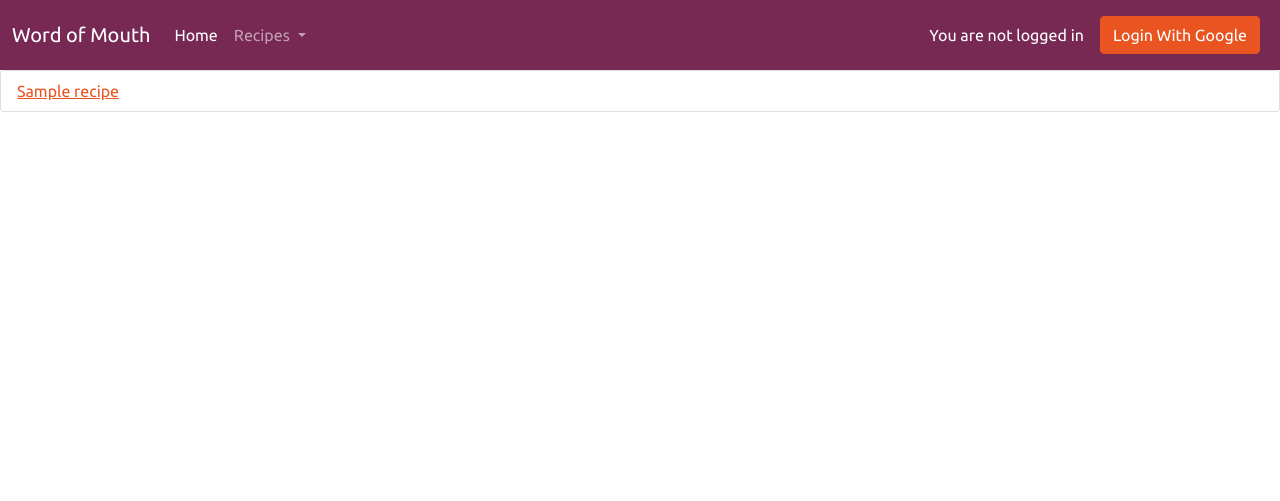
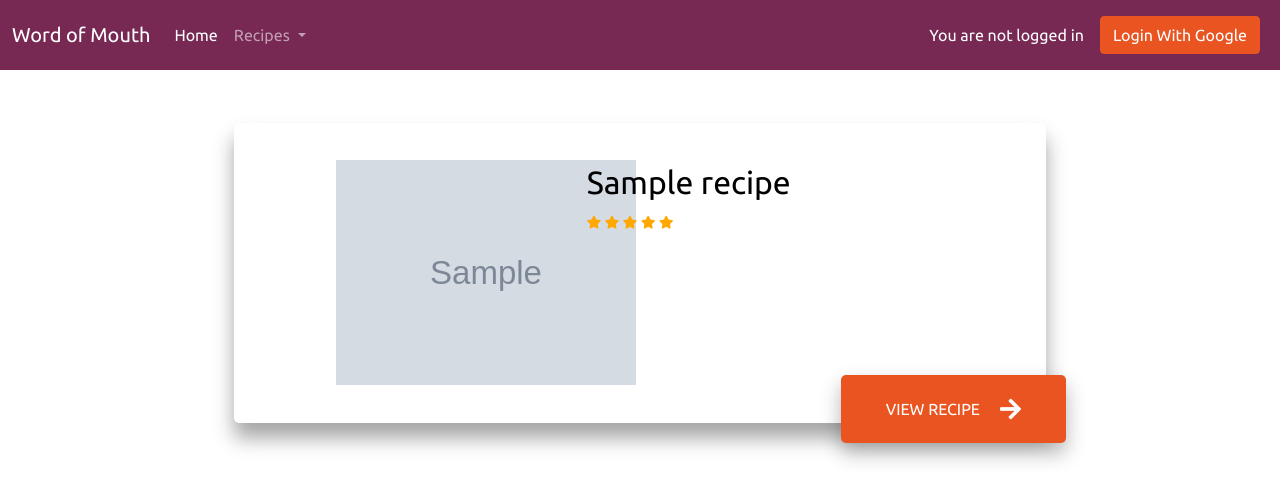
Before and after one commit to uva-cs3240-s22/group-project-a-20, a Django app: page /recipes/list/ in a window 1280 px wide. Shown: the top 501 px of the page. Run offline with Django 4.2, Linux system fonts and the light colour scheme; tables that the repository leaves empty hold one stand-in row (values such as "Sample post"); grey boxes marked "Sample" are stand-in pictures; some libraries are stand-ins or nearby versions.

Commit message:
Recipelist prettier/less boring

```diff
--- a/recipes/static/style.css
+++ b/recipes/static/style.css
@@ -77,6 +77,24 @@ ul {
     align-items: center;
 }
 
+/*Recipe List Elements */
+
+.recipe-list-main {
+
+}
+
+.recipe-list-row {
+    border: 2px;
+    border-color: black;
+    height: 100px;
+}
+
+.recipe-list-img {
+    max-height: 100%;
+}
+
+
+
 
 /*RECIPE FORM ELEMENTS */
 .recipe-img {
@@ -101,6 +119,87 @@ ul {
     padding: 2% 4% 0% 4%;
 }
 
+/*Fancy recipe list*/
+.recipe-list {
+    padding: 1% 5% 1% 5%;
+}
+
+.recipe-list-container {
+    /*display: grid;*/
+    place-items: center;
+    box-sizing: border-box;
+    background-color: #ffffff;
+    position: relative;
+    /*display: grid;*/
+    grid-template-columns: 300px 600px;
+    border-radius: 5px;
+    box-shadow: 0 15px 20px rgba(0, 0, 0, 0.356);
+    margin: 40px 100px 40px 100px;
+}
+
+.recipe-list-container img {
+    width: 300px;
+    height: 300px;
+    border-radius: 5px;
+}
+
+.recipe-list-container .btn {
+    position: absolute;
+    bottom: -20px;
+    right: -20px;
+    border: none;
+    outline: none;
+    display: flex;
+    align-items: center;
+    background-color: #e95420;
+    color: #ffffff;
+    padding: 22px 45px;
+    font-size: 1rem;
+    text-transform: uppercase;
+    border-radius: 5px;
+    cursor: pointer;
+    box-shadow: 0 10px 20px rgba(0, 0, 0, 0.294);
+}
+
+.recipe-list-container .btn i {
+    margin-left: 20px;
+    font-size: 1.5rem;
+}
+
+.container__text {
+    padding: 40px 40px 0;
+}
+.container__text h2 {
+    color: black;
+    font-weight: 400;
+}
+.container__text .container__text__star span {
+    font-size: 0.8rem;
+    color: #ffa800;
+    margin: -5px 0 20px;
+}
+.container__text p {
+    font-size: 0.9rem;
+}
+.container__text .container__text__timing {
+    display: flex;
+    margin: 20px 0 10px;
+}
+.container__text .container__text__timing .container__text__timing_time {
+    margin-right: 40px;
+    }
+.container__text .container__text__timing h2 {
+    margin-bottom: 5px;
+    font-size: 1rem;
+    font-weight: 400;
+    color: #818189;
+}
+
+.container__text .container__text__timing p {
+    color: black;
+    font-weight: bold;
+    font-size: 1.2rem;
+}
 
 /*Resizes and gets rid of the fork on smaller screens*/
 @media (max-width:  1028px) {
@@ -113,5 +212,12 @@ ul {
         font-size: 4rem;
     }
 
+    .recipe-list {
+        padding: 0%;
+    }
+
+    .recipe-list-container {
+        margin: 40px 0px 40px 0px;
+    }
 
 }
--- a/recipes/templates/recipes/base.html
+++ b/recipes/templates/recipes/base.html
@@ -24,6 +24,11 @@
     <link rel="apple-touch-icon" sizes="180x180" href="{% static 'apple-touch-icon.png' %}">
     <link rel="icon" type="image/png" sizes="32x32" href="{% static 'favicon-32x32.png' %}">
     <link rel="icon" type="image/png" sizes="16x16" href="{% static 'favicon-16x16.png' %}">
+
+    <!-- Font Awesome -->
+    <link rel="stylesheet" href="https://cdnjs.cloudflare.com/ajax/libs/font-awesome/5.14.0/css/all.min.css"
+          integrity="sha512-1PKOgIY59xJ8Co8+NE6FZ+LOAZKjy+KY8iq0G4B3CyeY6wYHN3yt9PW0XpSriVlkMXe40PTKnXrLnZ9+fkDaog=="
+          crossorigin="anonymous"/>
 
 
 </head>
--- a/recipes/templates/recipes/recipelist.html
+++ b/recipes/templates/recipes/recipelist.html
@@ -8,15 +8,66 @@
 
 {% block content %}
 
-{% if recipes_list %}
-    <ul class="list-group">
-        {% for recipe in recipes_list %}
-            <li class="list-group-item"><a href="{% url 'recipes:recipe' recipe.id %}">{{ recipe.recipe_title }}</a></li>
-        {% endfor %}
-    </ul>
 
-{% else %}
+<div class="container recipe-list">
+    {% if recipes_list %}
+    {% for recipe in recipes_list %}
+
+    <div class="recipe-list-container">
+        <div class="row">
+            <div class="col-md-4">
+                {% if recipe.img %}
+                <img src="{% static ''%}{{ recipe.img }}" style="object-fit: contain;" alt="Image of {{ recipe.recipe_title }}">
+                {% else %}
+                <img src="{% static 'noimage.png'%}" alt="No image">
+                {% endif %}
+            </div>
+            <div class="col-md-8">
+                <div class="container__text">
+                    <h2>{{ recipe.recipe_title }}</h2>
+
+<!--                    Star rating div-->
+                    <div class="container__text__star">
+<!--                        For loop to output how many stars the recipe currently has-->
+                        <span class="fa fa-star checked"></span>
+                        <span class="fa fa-star checked"></span>
+                        <span class="fa fa-star checked"></span>
+                        <span class="fa fa-star checked"></span>
+                        <span class="fa fa-star checked"></span>
+
+                    </div>
+
+                    <p>
+<!--                        Description would go here!-->
+                    </p>
+
+                    <div class="container__text__timing">
+                        <!--             <div class="container__text__timing_time">
+                                        <h2>Hands-on Time</h2>
+                                        <p>30 min</p>
+                                    </div>
+                                    <div class="container__text__timing_time">
+                                        <h2>Total Time</h2>
+                                        <p>40 min</p>
+                                    </div>
+                                    <div class="container__text__timing_time">
+                                        <h2>Yield</h2>
+                                        <p>40 min</p>
+                                    </div> -->
+                    </div>
+                    <a href="{% url 'recipes:recipe' recipe.id %}">
+                        <button class="btn">view recipe <i class="fa fa-arrow-right"></i></button>
+                    </a>
+                </div>
+            </div>
+        </div>
+    </div>
+    {% endfor %}
+
+    {% else %}
     <p>Waiting for recipes.</p>
-{% endif %}
+    {% endif %}
+
+</div>
 
 {% endblock %}
```
Also changed, not shown: recipes/static/noimage.png (added). Lines whose indentation alone changed are shown as unchanged.
